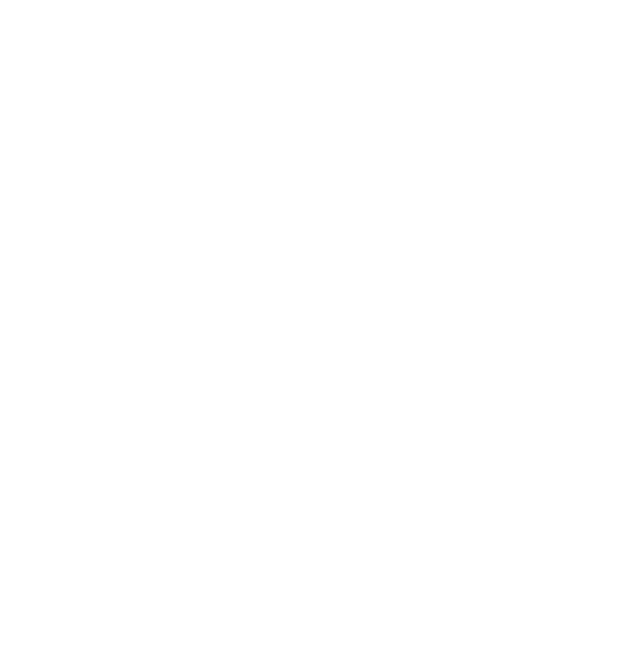
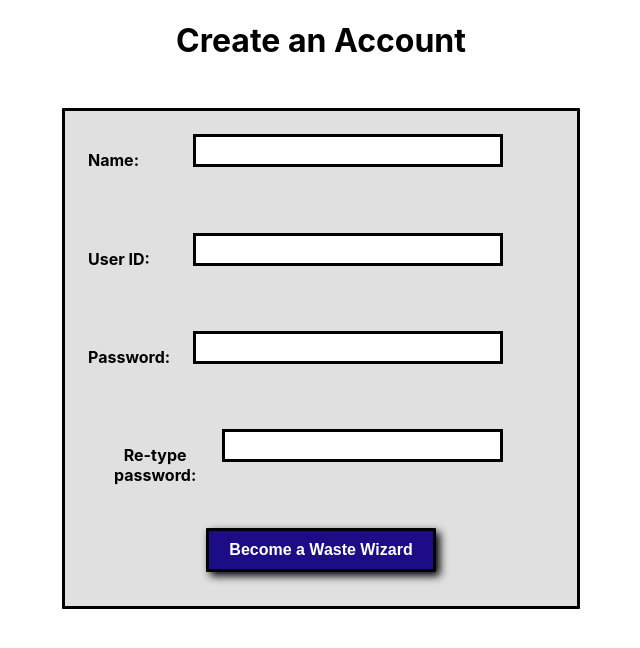
Before and after one commit to mlekhi/waste-wizard, a React (Create React App) app in the folder client/: page /CreateAccount in a window 1280 px wide. Shown: the top 648 px of the page, without its empty margins (319-959 px from the left). Built offline with nearby package versions, Linux system fonts and the light colour scheme.

Commit message:
Create Account page template made

```diff
--- a/client/src/App.js
+++ b/client/src/App.js
@@ -9,6 +9,7 @@
 import Instructor from './pages/Instructor';
 import Leaderboard from './pages/Leaderboard';
 import Tutorial from './pages/Tutorial';
+import CreateAccount from './pages/CreateAccount/CreateAccount';
 
 function App() {
   return (
@@ -25,6 +26,7 @@
             <Route exact path="/Instructor" element={<Instructor />} />
             <Route exact path="/Leaderboard" element={<Leaderboard />} />
             <Route exact path="/Tutorial" element={<Tutorial />} />
+            <Route eaxct path="/CreateAccount" element={<CreateAccount />} />
           </Routes>
         </div>
       </Router>
--- /dev/null
+++ b/client/src/pages/CreateAccount/CreateAccount.css
@@ -0,0 +1,63 @@
+.Info {
+    background: rgba(0, 0, 0, 0.12);
+    border: 3px solid rgba(1, 1, 1, 1.12);
+    border-radius: 1px;
+    display: block;
+    margin: 3em auto;
+    max-width: 40%;
+    text-align: center ;
+    /* Alter the above */
+}
+
+p {
+    font-weight: bold;
+}
+
+.Info input[type="text"] {
+    border-width: 3px; /* Adjust the border width as needed */
+    border-style: solid; /* Set the border style */
+    border-color: black; /* Set the border color */
+    width: 300px;
+    height: 25px;
+  }
+
+
+.Input {
+    display:flex;
+    justify-content: space-between;
+    padding: 5%;
+
+}
+
+.Spacing {
+    max-width: 90%;
+}
+
+.WWButton{
+    font-weight: bold;
+    background-color: #1c0c86;
+    border-width: 3px; /* Adjust the border width as needed */
+    border-style: solid; /* Set the border style */
+    border-color: black; /* Set the border color */
+    color: white;
+    padding: 10px 20px;
+    text-align: center;
+    text-decoration: none;
+    display: inline-block;
+    font-size: 16px;
+    margin: 4px 2px;
+    cursor: pointer;
+    border-radius: 1px;
+    transition: background-color 0.3s ease;
+    box-shadow: 4px 4px 8px rgba(1, 1, 1, 1.2); /* Drop shadow */
+}
+
+.WWButton:hover {
+    background-color: #d7fa0c;
+    color: black;
+  }
+
+.ButtonBounds{
+    text-align: center;
+    padding-bottom: 30px;
+}
--- /dev/null
+++ b/client/src/pages/CreateAccount/CreateAccount.js
@@ -0,0 +1,36 @@
+import React from 'react';
+import './CreateAccount.css';
+
+function CreateAccount() {
+  return (
+    <div clasName="App">
+      <h1>Create an Account</h1>
+      <div className="Info">
+      <div className="Spacing">
+      <div className="Input">
+        <p>Name: </p>
+        <input type="text" id="InfoBox"/>
+        </div>
+        <div className="Input">
+        <p>User ID: </p>
+        <input type="text" id="InfoBox"/>
+        </div>
+        <div className="Input">
+        <p>Password:</p>
+        <input type="text" id="InfoBox"/>
+        </div>
+        <div className="Input">
+        <p>Re-type password:</p>
+        <input type="text" id="InfoBox"/>
+        </div>
+
+        </div>
+        <div className="ButtonBounds">
+        <button class = "WWButton">Become a Waste Wizard</button>
+        </div>
+      </div>
+    </div>
+  );
+}
+
+export default CreateAccount;
```
Also changed, not shown: 1 other file (tests, documents, lock files or other folders).
